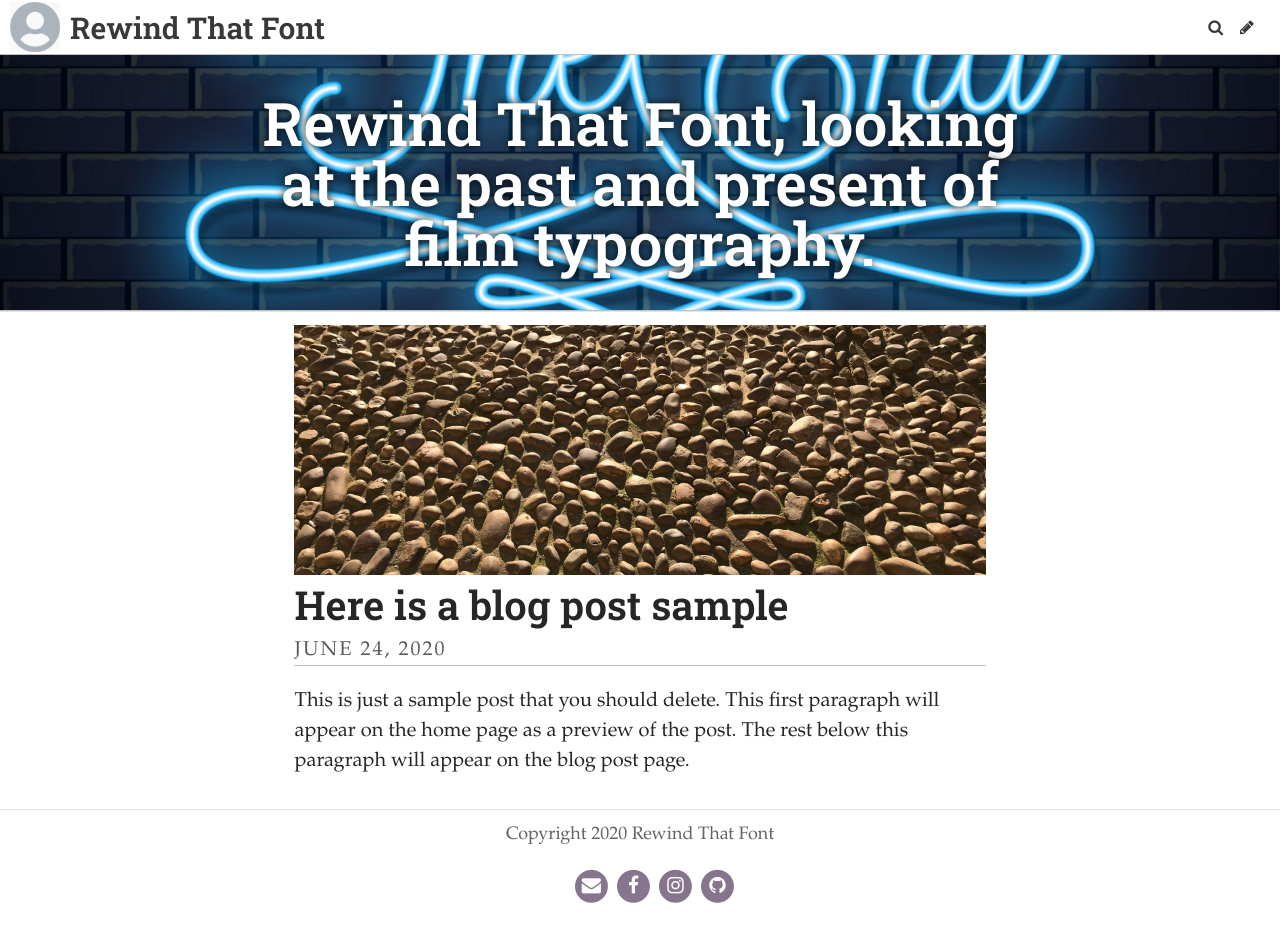
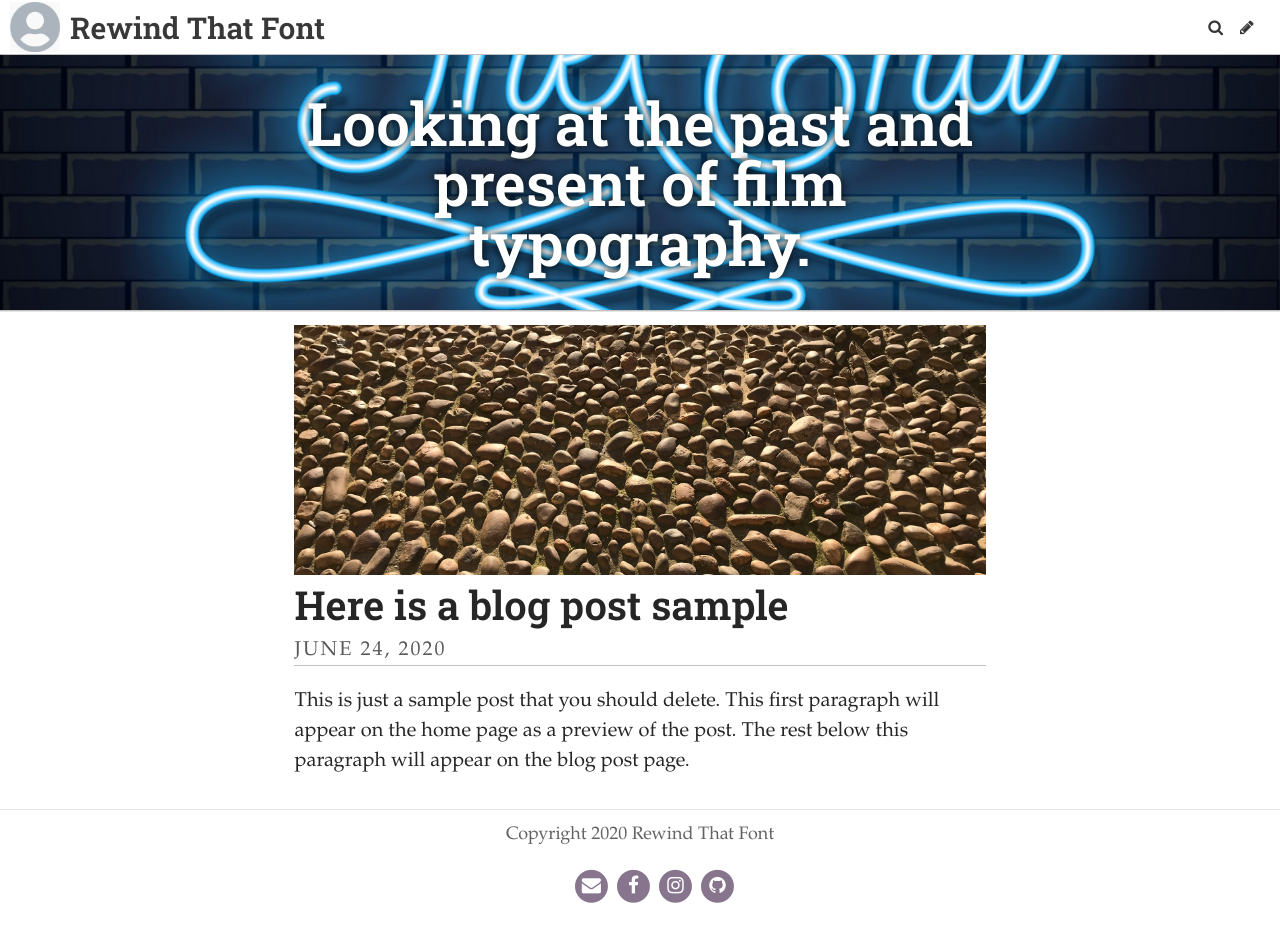
Before and after one commit to hrmcneil3/rewind, a Jekyll site: the page built from index.html, in a window 1280 px wide. Built offline with Jekyll 4.4.1, drawn with Linux system fonts in a browser that asks for light colours; some web fonts are replaced; the list of posts is cut into pages by our own code.

Commit message:
Update Settings “general”

```diff
--- a/_data/settings.yml
+++ b/_data/settings.yml
@@ -1,7 +1,7 @@
 title: Rewind That Font
 description: A blog taking a look back at the most unforgettable and iconic
   typography throughout the timeline of film.
-header_text: "Rewind That Font, looking at the past and present of film typography. "
+header_text: "Looking at the past and present of film typography. "
 footer_text: Copyright 2020 Rewind That Font
 header_feature_image: ../uploads/the-end-neon-sign-vintage-movie-ending-neon-frame-vector-22727687.jpg
 bannerheight: 20vmax
```
